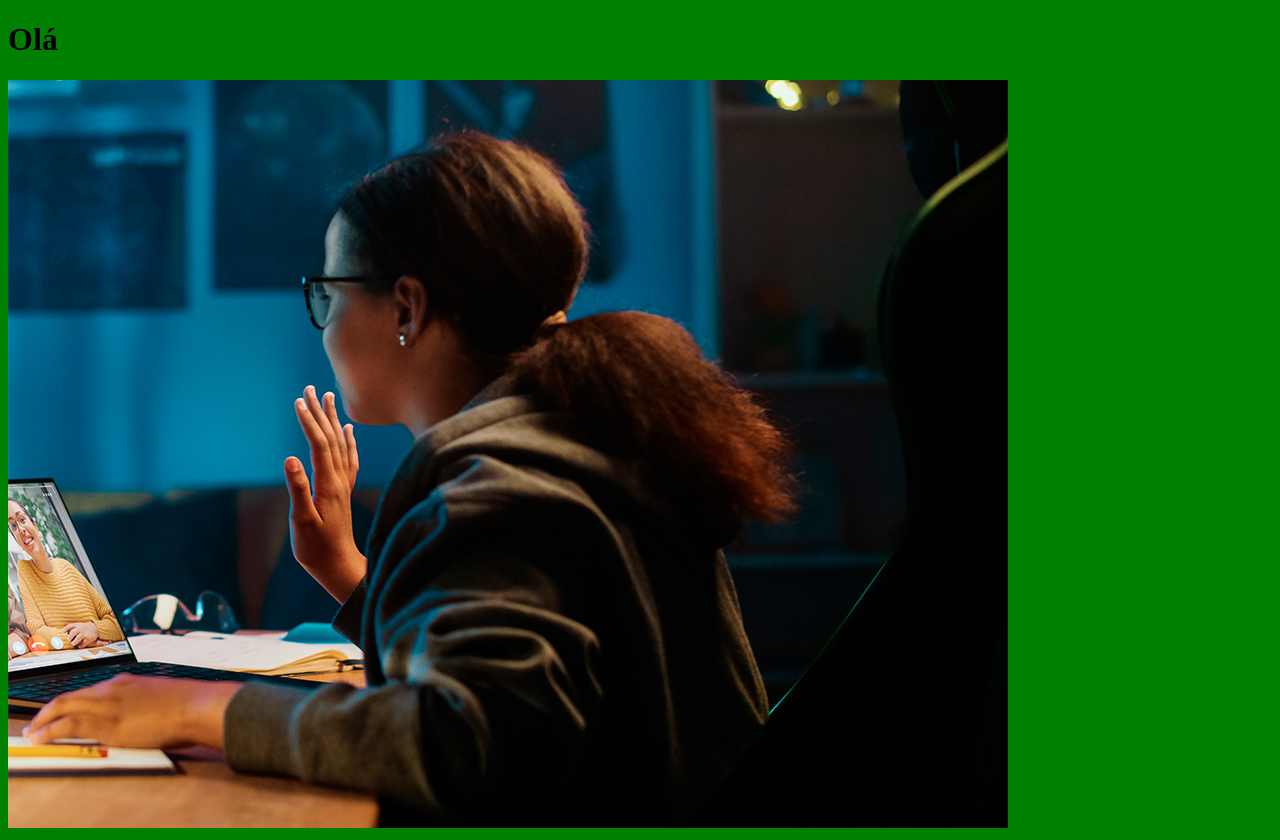
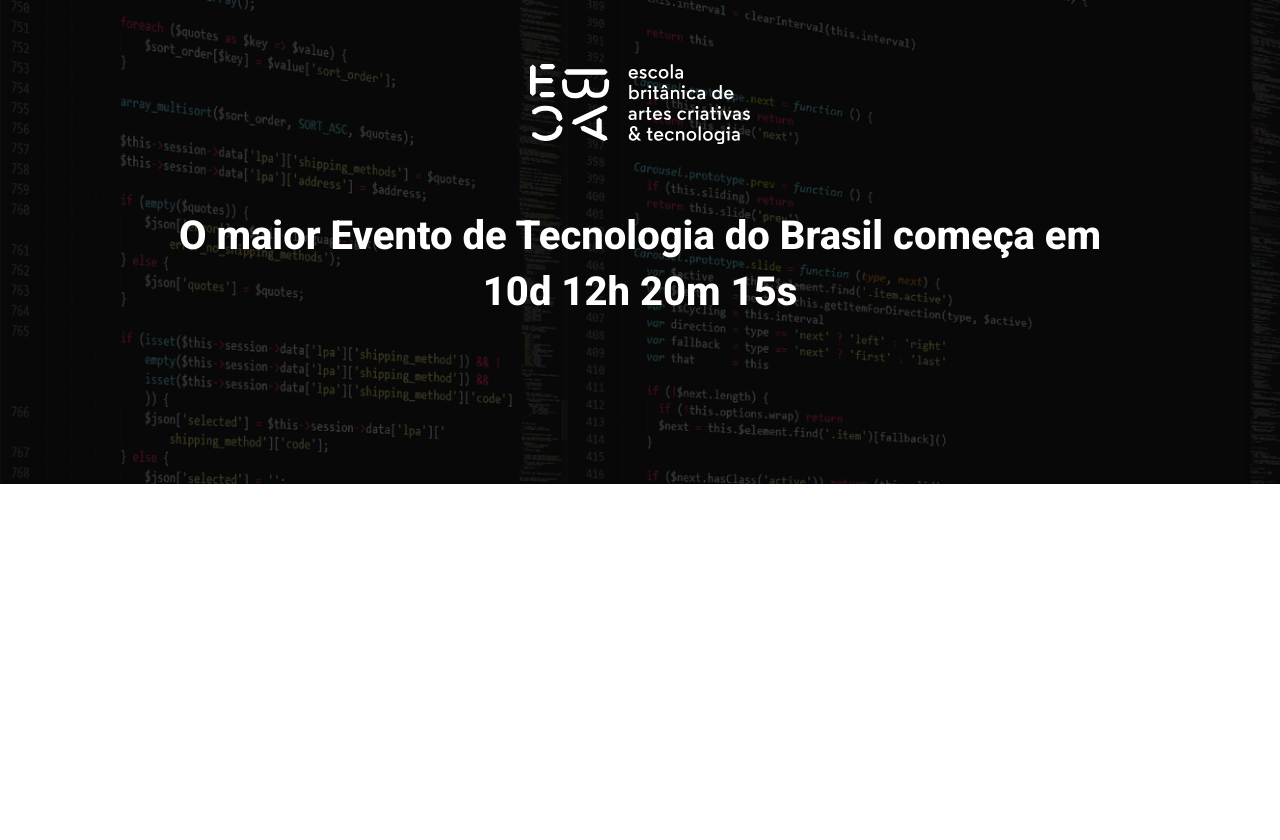
Before and after one commit to Jhowbrows/ebac_tech_talks, a website built with Parcel: page src/index.html in a window 1280 px wide. After the commit the page ends 800 px from the top, so only its background shows below. Built offline with nearby package versions, Linux system fonts and the light colour scheme.

Commit message:
Criando o hero

```diff
--- a/src/index.html
+++ b/src/index.html
@@ -1,14 +1,23 @@
 <!DOCTYPE html>
-<html lang="pt-br">
+<html lang="pt-BR">
 <head>
     <meta charset="UTF-8">
     <meta name="viewport" content="width=device-width, initial-scale=1.0">
     <title>Document</title>
+    <link rel="preconnect" href="https://fonts.googleapis.com">
+    <link rel="preconnect" href="https://fonts.gstatic.com" crossorigin>
+    <link href="https://fonts.googleapis.com/css2?family=Roboto:ital,wght@0,100..900;1,100..900&display=swap" rel="stylesheet">
     <link rel="stylesheet" href="styles/main.scss">
 </head>
 <body>
-    <h1>Olá</h1>
-    <img src="./images/backend.png" alt="">
-    <script src="scripts/main.js"></script>
+    <header class="hero">
+        <div class="container">
+            <img class="hero__logo" src="./images/ebac_logo.svg" alt="EBAC">
+            <p class="hero__text">
+                O maior Evento de Tecnologia do Brasil começa em 10d 12h 20m 15s
+            </p>
+        </div>
+
+    </header>
 </body>
 </html>
--- /dev/null
+++ b/src/styles/_hero.scss
@@ -0,0 +1,56 @@
+.hero {
+    padding-top: 64px;
+    padding-bottom: 100px;
+    background-image: url(../images/fundo.png);
+    background-repeat: no-repeat;
+    background-size: cover;
+    position: relative;
+
+    .container {
+        position: relative;
+    }
+
+
+    &::before {
+        position: absolute;
+        top: 0;
+        left: 0;
+        width: 100%;
+        height: 100%;
+        background-color: #000;
+        content: '';
+        opacity: .7;
+    }
+
+    &__text {
+        margin-top: 64px;
+        margin-bottom: 64px;
+        font-size: 40px;
+        line-height: 56px;
+        font-weight: 800;
+        text-align: center;
+    }
+
+
+    &__logo {
+        margin: 0 auto;
+        height: 80px;
+        display: block;
+    }
+
+
+    @media (max-width: 640px) {
+        padding: 40px 0;
+
+        &__logo {
+            height: 40px;
+        }
+
+
+        &__text {
+            font-size: 22px;
+            line-height: 24px;
+            margin: 24px 0;
+        }
+    }
+}
--- a/src/styles/main.scss
+++ b/src/styles/main.scss
@@ -1,3 +1,25 @@
-body {
-    background-color: green;
+@use 'hero';
+
+* {
+    margin: 0;
+    padding: 0;
+    box-sizing: border-box;
+    font-family: Roboto, sans-serif;
+    color: #fff;
 }
+
+
+.container {
+    max-width: 960px;
+    width: 100%;
+    margin: 0 auto;
+
+    @media (max-width: 640px) {
+        max-width: 80%;
+    }
+
+
+    @media (max-width: 1024px) {
+        max-width: 90%;
+    }
+}
```
